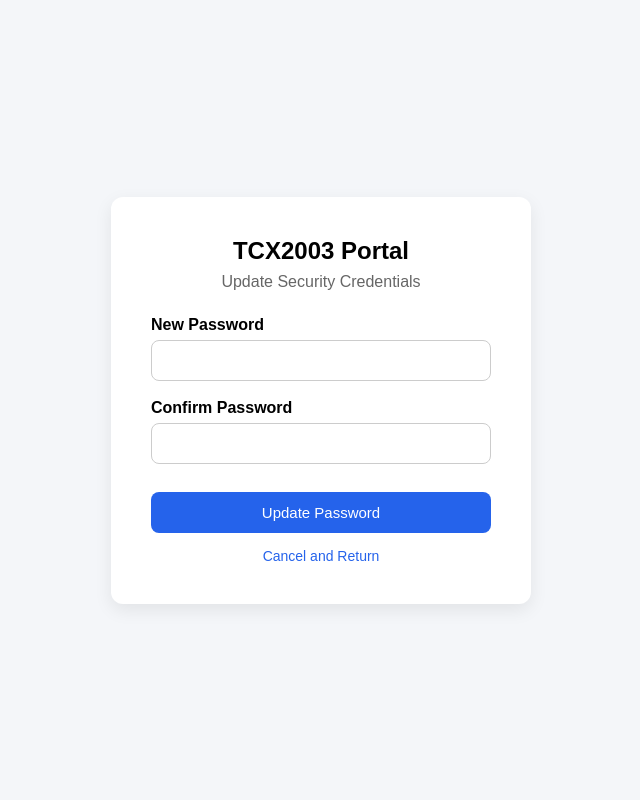
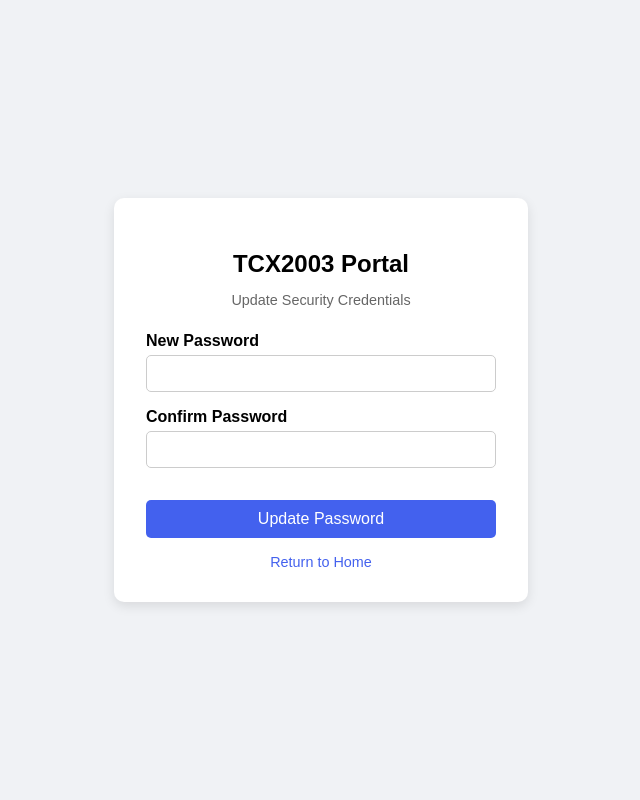
Before and after one commit to chelle888lin/TCX2003_Final-Project, a Flask app: page /change_password in a window 1280 px wide. Shown: the whole page, without its empty margins (319-959 px from the left). Run offline with Flask 3, Linux system fonts and the light colour scheme; the visitor is signed in with stand-in values (Sample User, id 1).

Commit message:
finalised change password

```diff
--- a/Website/app.py
+++ b/Website/app.py
@@ -1,10 +1,10 @@
-from flask import Flask, render_template, request, redirect, session, url_for
+from flask import Flask, render_template, request, redirect, session
 import mysql.connector
 import bcrypt
-import secrets
+import os
 
 app = Flask(__name__)
-app.secret_key = "your_secret_key"
+app.secret_key = os.urandom(24)
 
 # =========================
 # DATABASE CONNECTION
@@ -18,89 +18,74 @@ db = mysql.connector.connect(
 cursor = db.cursor(dictionary=True)
 
 # =========================
-# LOGIN PAGE
+# LANDING PAGE (LOGIN)
 # =========================
 @app.route("/")
 def index():
+    # If already logged in, go home
+    if "username" in session:
+        return redirect("/home")
+
     return render_template("login.html")
 
+
 # =========================
-# NEW USER REGISTRATION PAGE
+# REGISTER PAGE
 # =========================
 @app.route("/register_page")
 def register_page():
     return render_template("login-NewUser.html")
 
+
 # =========================
-# REGISTER USER LOGIC
+# REGISTER USER
 # =========================
 @app.route("/register", methods=["POST"])
 def register():
-    username = request.form["username"]
-    password = request.form["password"]
-    role = request.form["role"]
+    username = request.form.get("username")
+    password = request.form.get("password")
+    role = request.form.get("role", "user")
+
+    if not username or not password:
+        return "Missing username or password"
 
     hashed_password = bcrypt.hashpw(password.encode("utf-8"), bcrypt.gensalt())
 
-    sql = "INSERT INTO users (username, password_hash, role) VALUES (%s, %s, %s)"
-    values = (username, hashed_password.decode("utf-8"), role)
-
-    cursor.execute(sql, values)
-    db.commit()
+    try:
+        cursor.execute(
+            "INSERT INTO users (username, password_hash, role) VALUES (%s, %s, %s)",
+            (username, hashed_password.decode("utf-8"), role)
+        )
+        db.commit()
+    except mysql.connector.IntegrityError:
+        return "Username already exists"
 
     session["username"] = username
     session["role"] = role
     return redirect("/home")
 
+
 # =========================
-# LOGIN USER LOGIC
+# LOGIN
 # =========================
 @app.route("/login", methods=["POST"])
 def login():
-    username = request.form["username"]
-    password = request.form["password"]
+    username = request.form.get("username")
+    password = request.form.get("password")
 
-    sql = "SELECT * FROM users WHERE username = %s"
-    cursor.execute(sql, (username,))
+    cursor.execute("SELECT * FROM users WHERE username = %s", (username,))
     user = cursor.fetchone()
 
-    if user:
-        if bcrypt.checkpw(password.encode("utf-8"), user["password_hash"].encode("utf-8")):
-            session["username"] = username
-            session["role"] = user["role"]
-            return redirect("/home")
+    if user and bcrypt.checkpw(
+        password.encode("utf-8"),
+        user["password_hash"].encode("utf-8")
+    ):
+        session["username"] = user["username"]
+        session["role"] = user["role"]
+        return redirect("/home")
 
     return "Invalid Username or Password"
 
-# =========================
-# CHANGE PASSWORD LOGIC
-# =========================
-@app.route("/change_password", methods=["GET", "POST"])
-def change_password():
-    # 1. Check if user is logged in
-    if "username" not in session:
-        print("Redirecting: No user in session") # Debugging line
-        return redirect("/")
-
-    if request.method == "POST":
-        new_password = request.form["new_password"]
-        confirm_password = request.form["confirm_password"]
-
-        if new_password != confirm_password:
-            return "Passwords do not match! <a href='/change_password'>Try again</a>"
-
-        # Hash and Update
-        hashed_password = bcrypt.hashpw(new_password.encode("utf-8"), bcrypt.gensalt())
-
-        try:
-            sql = "UPDATE users SET password_hash = %s WHERE username = %s"
-            cursor.execute(sql, (hashed_password.decode("utf-8"), session["username"]))
-            db.commit()
-            return "Password updated! <a href='/home'>Go Home</a>"
-        except Exception as e:
-            return f"Database error: {e}"
-
-    return render_template("change_password.html")
 
 # =========================
 # HOME PAGE
@@ -109,7 +94,50 @@ def change_password():
 def home():
     if "username" not in session:
         return redirect("/")
-    return render_template("home.html", user=session['username'], role=session['role'])
+
+    return render_template(
+        "home.html",
+        user=session["username"],
+        role=session["role"]
+    )
+
+
+# =========================
+# CHANGE PASSWORD
+# =========================
+@app.route("/change_password", methods=["GET", "POST"])
+def change_password():
+
+    if "username" not in session:
+        return redirect("/")
+
+    if request.method == "POST":
+        new_password = request.form.get("new_password")
+        confirm_password = request.form.get("confirm_password")
+
+        if not new_password or not confirm_password:
+            return "Missing fields"
+
+        if new_password != confirm_password:
+            return "Passwords do not match <a href='/change_password'>Try again</a>"
+
+        hashed_password = bcrypt.hashpw(
+            new_password.encode("utf-8"),
+            bcrypt.gensalt()
+        )
+
+        try:
+            cursor.execute(
+                "UPDATE users SET password_hash = %s WHERE username = %s",
+                (hashed_password.decode("utf-8"), session["username"])
+            )
+            db.commit()
+            return redirect("/home")
+        except Exception as e:
+            return f"Database error: {e}"
+
+    return render_template("change_password.html")
+
 
 # =========================
 # LOGOUT
@@ -119,5 +147,9 @@ def logout():
     session.clear()
     return redirect("/")
 
+
+# =========================
+# RUN APP
+# =========================
 if __name__ == "__main__":
     app.run(debug=True)
--- a/Website/templates/change_password.html
+++ b/Website/templates/change_password.html
@@ -2,108 +2,84 @@
 <html lang="en">
 <head>
   <meta charset="UTF-8" />
-  <meta name="viewport" content="width=device-width, initial-scale=1.0" />
-  <title>TCX2003 Password Change</title>
+  <meta name="viewport" content="width=device-width, initial-scale=1.0"/>
+  <title>Change Password</title>
 
   <style>
-    * {
-      margin: 0;
-      padding: 0;
-      box-sizing: border-box;
+    body {
         font-family: Arial, sans-serif;
-    }
-
-    body {
-      min-height: 100vh;
+        background-color: #f0f2f5;
         display: flex;
         justify-content: center;
         align-items: center;
-      background: #f4f6f9;
-      padding: 20px;
+        height: 100vh;
+        margin: 0;
     }
 
     .card {
+        background: white;
+        padding: 2rem;
+        border-radius: 10px;
+        box-shadow: 0 4px 12px rgba(0,0,0,0.1);
         width: 100%;
-      max-width: 420px;
-      background: white;
-      padding: 40px;
-      border-radius: 12px;
-      box-shadow: 0 6px 18px rgba(0, 0, 0, 0.08);
+        max-width: 350px;
+        text-align: center;
     }
 
     h2 {
-      text-align: center;
-      margin-bottom: 8px;
+        margin-bottom: 0.5rem;
     }
 
     p {
-      text-align: center;
-      margin-bottom: 25px;
         color: #666;
+        margin-bottom: 1.5rem;
+        font-size: 0.9rem;
     }
 
     .form-group {
-      margin-bottom: 18px;
+        text-align: left;
+        margin-bottom: 1rem;
     }
 
     label {
         display: block;
-      margin-bottom: 6px;
         font-weight: bold;
+        margin-bottom: 0.3rem;
     }
 
     input {
         width: 100%;
-      padding: 12px;
+        padding: 10px;
         border: 1px solid #ccc;
-      border-radius: 8px;
-      outline: none;
-      transition: 0.2s;
-    }
-
-    input:focus {
-      border-color: #2563eb;
-    }
-
-    .error {
-      color: #dc2626;
-      font-size: 13px;
-      margin-top: 6px;
-      display: none;
+        border-radius: 5px;
+        box-sizing: border-box;
     }
 
     button {
         width: 100%;
-      padding: 12px;
-      background: #2563eb;
+        padding: 10px;
+        background-color: #4361ee;
         color: white;
         border: none;
-      border-radius: 8px;
+        border-radius: 5px;
         cursor: pointer;
-      font-size: 15px;
-      margin-top: 10px;
-      transition: 0.2s;
+        font-size: 1rem;
+        margin-top: 1rem;
     }
 
     button:hover {
-      background: #1d4ed8;
+        background-color: #3046c9;
     }
 
-    button:disabled {
-      background: #93c5fd;
-      cursor: not-allowed;
+    a {
+        display: block;
+        margin-top: 1rem;
+        color: #4361ee;
+        text-decoration: none;
+        font-size: 0.9rem;
     }
 
-    .back-link {
-      display: block;
-      text-align: center;
-      margin-top: 15px;
-      text-decoration: none;
-      color: #2563eb;
-      font-size: 14px;
-    }
-
-    .back-link:hover {
+    a:hover {
         text-decoration: underline;
     }
   </style>
@@ -115,72 +91,23 @@
     <h2>TCX2003 Portal</h2>
     <p>Update Security Credentials</p>
 
-    <form id="passwordForm">
+    <form action="/change_password" method="POST">
 
         <div class="form-group">
-        <label for="new_password">New Password</label>
-        <input type="password" id="new_password" required />
+            <label>New Password</label>
+            <input type="password" name="new_password" required>
         </div>
 
         <div class="form-group">
-        <label for="confirm_password">Confirm Password</label>
-        <input type="password" id="confirm_password" required />
-        <div id="error" class="error">Passwords do not match</div>
+            <label>Confirm Password</label>
+            <input type="password" name="confirm_password" required>
         </div>
 
-      <button type="submit" id="submitBtn">Update Password</button>
+        <button type="submit">Update Password</button>
     </form>
 
-    <a href="/home" class="back-link">Cancel and Return</a>
+    <a href="/home">Return to Home</a>
 </div>
-
-  <script>
-    const form = document.getElementById("passwordForm");
-    const pw1 = document.getElementById("new_password");
-    const pw2 = document.getElementById("confirm_password");
-    const error = document.getElementById("error");
-    const submitBtn = document.getElementById("submitBtn");
-
-    function validate() {
-      const p1 = pw1.value;
-      const p2 = pw2.value;
-
-      if (!p1 || !p2) {
-        submitBtn.disabled = true;
-        return;
-      }
-
-      if (p1 !== p2) {
-        error.style.display = "block";
-        submitBtn.disabled = true;
-      } else {
-        error.style.display = "none";
-        submitBtn.disabled = false;
-      }
-    }
-
-    pw1.addEventListener("input", validate);
-    pw2.addEventListener("input", validate);
-
-    form.addEventListener("submit", function (e) {
-      e.preventDefault();
-
-      const p1 = pw1.value;
-      const p2 = pw2.value;
-
-      if (p1 !== p2) {
-        error.style.display = "block";
-        return;
-      }
-
-      // 🔐 Replace this with backend API call later
-      // Example:
-      // fetch("/update-password", { method: "POST", body: JSON.stringify({ password: p1 }) })
-
-      alert("Password updated successfully!");
-      window.location.href = "/home";
-    });
-  </script>
 
 </body>
 </html>
```
Also changed, not shown: Website/templates/login.html (+39 -13 lines). Lines whose indentation alone changed are shown as unchanged.
